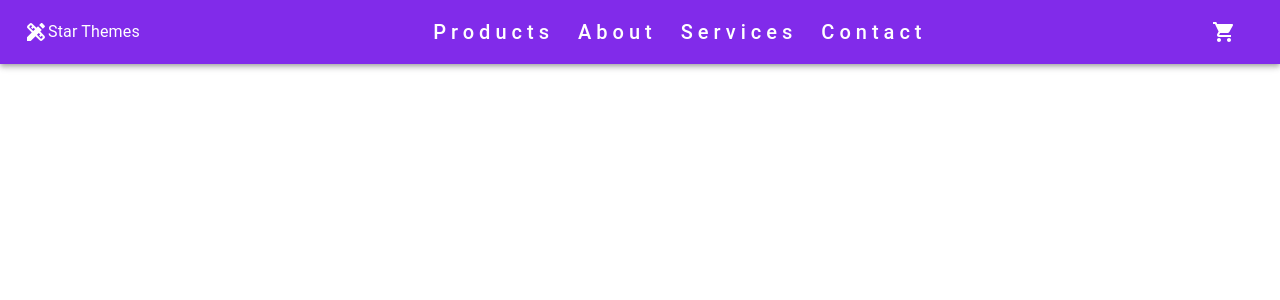
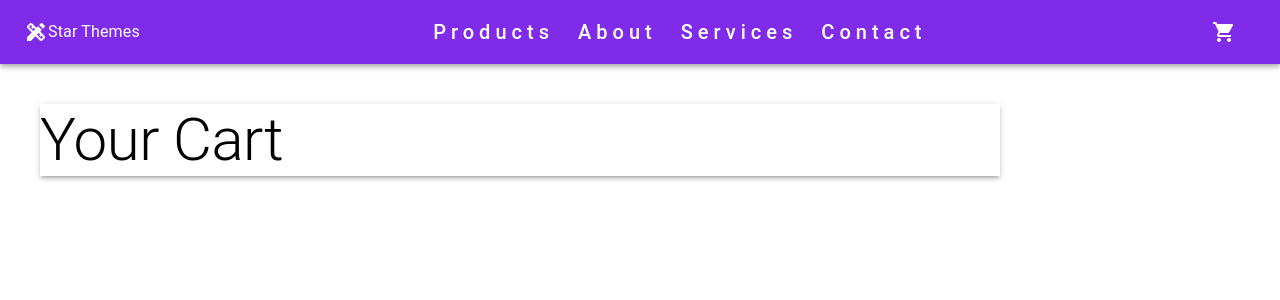
Before and after one commit to midth002/ecommerce-react-app, a Next.js app: page /checkout in a window 1280 px wide. Shown: the top 300 px of the page. Built offline with nearby package versions, Linux system fonts and the light colour scheme.

Commit message:
ADD FEATURE: adding checkout page components.

```diff
--- /dev/null
+++ b/components/cart/cartPage/CartPage.tsx
@@ -0,0 +1,31 @@
+import React from 'react'
+import { useCartStore } from '../../../lib/store';
+import { CartItem } from '../../item';
+import { Box, Typography, Button } from '@mui/material';
+
+const CartPage = () => {
+
+    const { cart, updateCartItem, removeFromCart } = useCartStore();
+
+    console.log(cart);
+
+  return (
+    <Box sx={{boxShadow: 3,
+      m: 5,
+      width: '75%'
+    }}>
+      <Typography variant='h2'>Your Cart</Typography>
+
+      {cart.items.length >= 1 &&
+        cart.items.map((cart: any, index: number) => (
+          <Box key={cart.id}>
+            <CartItem item={cart} itemIndex={index} />
+          </Box>
+        ))
+      }
+
+    </Box>
+  )
+}
+
+export default CartPage
--- /dev/null
+++ b/components/cart/cartPage/index.ts
@@ -0,0 +1 @@
+export { default as CartPage } from "./CartPage";
--- /dev/null
+++ b/components/cart/index.ts
@@ -0,0 +1 @@
+export { CartPage } from './cartPage';
--- /dev/null
+++ b/components/item/cartItem/CartItem.tsx
@@ -0,0 +1,35 @@
+import React from 'react'
+import { useCartStore } from '../../../lib/store';
+import { usePriceFormatter } from '../../../lib/hooks/usePriceFormatter';
+import { Box, Typography, Button } from '@mui/material';
+import Image from 'next/image';
+
+const CartItem = ({ item, itemIndex }: any) => {
+  const { cart, updateCartItem, removeFromCart } = useCartStore();
+
+  const formattedUnitPrice = usePriceFormatter.format(item.price / 100);
+
+  return (
+   <Box key={item.id} sx={{
+    m: 5,
+    display: 'flex',
+    justifyContent: 'space-between',
+    width: '75%'
+   }}>
+
+{item.images &&
+      <Image width={150} height={100} src={item.images[0]} alt={item.name} />}
+
+      <Box>
+      <Typography variant="h5">{item.name}</Typography>
+      <Typography>{item.id}</Typography>
+      </Box>
+
+
+      <Typography>{formattedUnitPrice}</Typography>
+      <Button variant="contained" sx={{height: 50}}>Remove Item</Button>
+   </Box>
+  )
+}
+
+export default CartItem
--- /dev/null
+++ b/components/item/cartItem/index.ts
@@ -0,0 +1 @@
+export { default as CartItem } from './CartItem';
--- /dev/null
+++ b/components/item/index.ts
@@ -0,0 +1 @@
+export { CartItem } from './cartItem';
--- a/components/products/ProductPage.tsx
+++ b/components/products/ProductPage.tsx
@@ -1,6 +1,7 @@
 import { useState } from 'react';
 import { Box,Typography, Button, Alert } from '@mui/material';
 import { ShoppingBag } from '@mui/icons-material';
+import { usePriceFormatter } from '../../lib/hooks/usePriceFormatter';
 import Image from "next/image";
 
 interface ProductPageProps {
@@ -15,6 +16,8 @@ interface ProductPageProps {
 const ProductPage = ({product, price, cart, addToCart}: ProductPageProps ) => {
 
     const [alertOpen, setAlertOpen] = useState<boolean>(false);
+
+    const formattedUnitPrice = usePriceFormatter.format(price?.unit_amount / 100);
 
     const handleAddToCartClick = (e: any) => {
         e.preventDefault();
@@ -45,7 +48,7 @@ const ProductPage = ({product, price, cart, addToCart}: ProductPageProps ) => {
         }}
         >
             <Typography>{product?.name}</Typography>
-            <Typography>$ {price?.unit_amount}</Typography>
+            <Typography>{formattedUnitPrice}</Typography>
             <Typography>{product?.description}</Typography>
             <Button endIcon={<ShoppingBag />} onClick={handleAddToCartClick}>Add To Cart</Button>
         </Box>
--- a/components/productCard/ProductCard.tsx
+++ b/components/products/productCard/ProductCard.tsx
@@ -8,8 +8,8 @@ import {
 } from "@mui/material";
 import Image from "next/image";
 import Link from "next/link";
-import { usePriceFormatter } from "../../lib/hooks/usePriceFormatter";
-import { useCartStore } from "../../lib/store";
+import { usePriceFormatter } from "../../../lib/hooks/usePriceFormatter";
+import { useCartStore } from "../../../lib/store";
 
 interface cardProps {
   products: any;
--- a/components/sections/Home/Pricing.tsx
+++ b/components/sections/Home/Pricing.tsx
@@ -1,6 +1,6 @@
 import React from "react";
 import { Grid, Box } from "@mui/material";
-import ProductCard from "../../productCard";
+import ProductCard from "../../products/productCard";
 
 const templateCards = [
   {
--- a/components/store/Store.tsx
+++ b/components/store/Store.tsx
@@ -1,6 +1,6 @@
 import React from 'react'
 import { Grid } from '@mui/material';
-import ProductCard from '../productCard/ProductCard';
+import ProductCard from '../products/productCard/ProductCard';
 
 const Store = ({ products, prices}: any) => {
 
--- a/pages/checkout/index.tsx
+++ b/pages/checkout/index.tsx
@@ -1,29 +1,28 @@
 import { Box, Typography } from "@mui/material";
 import { useCartStore } from "../../lib/store";
 import { useEffect, useState } from 'react';
+import { CartPage } from "../../components/cart";
+import Head from "next/head";
+import { Diversity1, Diversity1Outlined } from "@mui/icons-material";
+
+const checkout = () => {
 
 
-const checkout = () => {
-  const [ checkout, setCheckout ] = useState({
-
-  });
-  const myStore = useCartStore((store) => store.cart.items);
 
 
-  useEffect(() => {
-   setCheckout(myStore[0]);
-  }, [checkout]);
-
-  console.log(checkout)
 
   return (
-    <>
-      {myStore[0] && (
-        <Box>
-          {/* <Typography>{checkout.name}</Typography> */}
-        </Box>
-      ) }
-    </>
+    <div>
+        <Head>
+        <title>Star Themes - Checkout</title>
+        <meta
+          id="meta-description"
+          name="description"
+          content="Here is your checkout screen."
+        />
+      </Head>
+     <CartPage />
+    </div>
 
   )
 };
```
Also changed, not shown: components/products/productCard/index.ts (renamed from components/productCard/index.ts).
